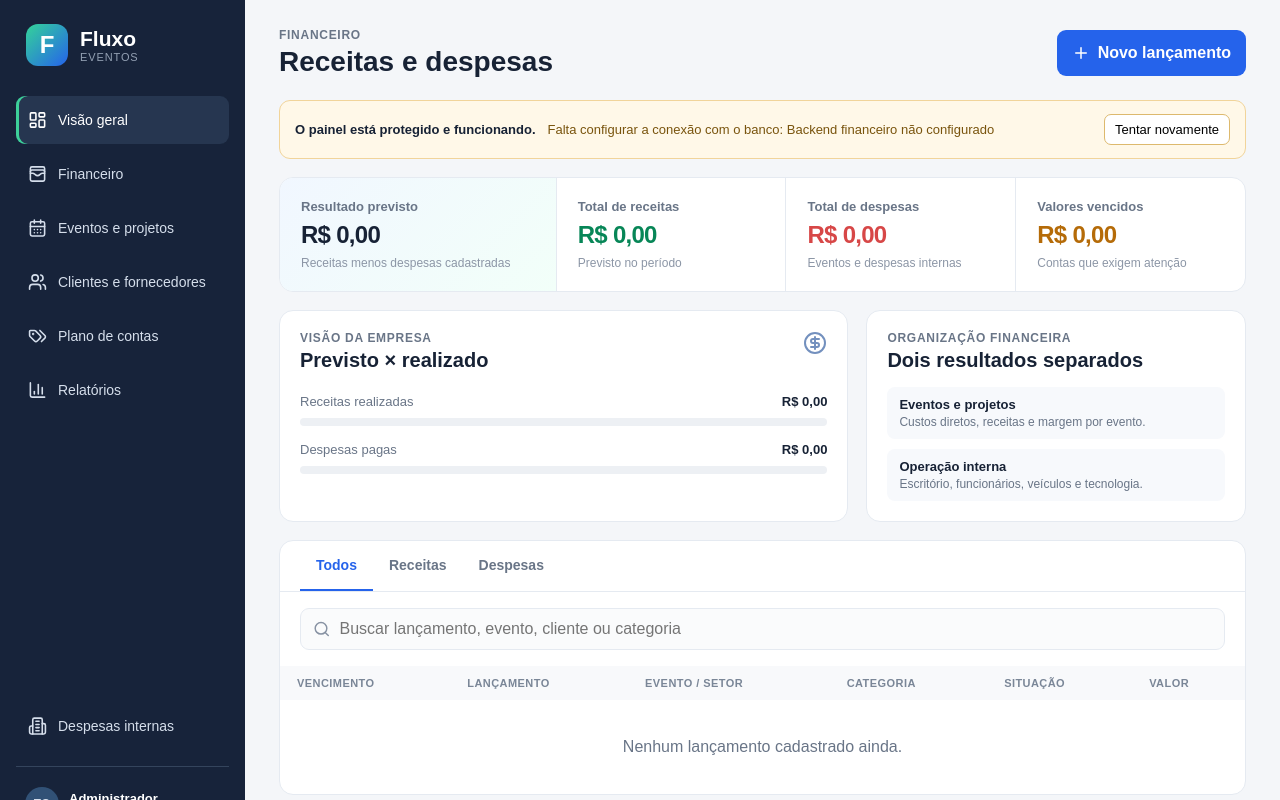
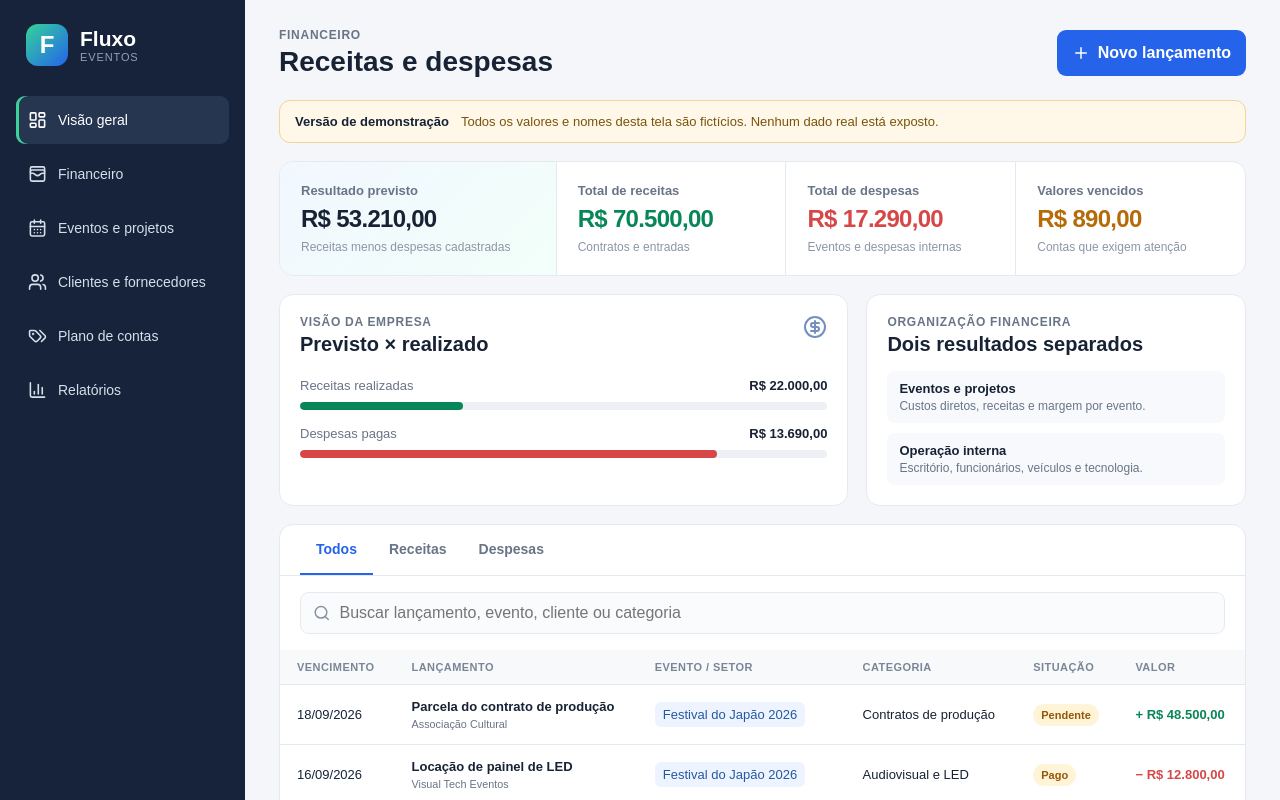
Before and after one commit to jamaleto/gerenciador-financeiro, a Next.js app in the folder web/: page / in a window 1280 px wide. Shown: the top 800 px of the page. Built offline with nearby package versions, Linux system fonts and the light colour scheme; no server answers.

Commit message:
test: exibir painel demonstrativo sem senha

```diff
--- a/web/app/page.tsx
+++ b/web/app/page.tsx
@@ -1,19 +1,23 @@
 "use client";
-import {useEffect,useMemo,useState} from "react";
+import {useMemo,useState} from "react";
 import {BarChart3,Building2,CalendarDays,CircleDollarSign,LayoutDashboard,Menu,Plus,Search,Tags,Users,WalletCards,X} from "lucide-react";
-type Entry={id:string;type:"INCOME"|"EXPENSE";description:string;party_name?:string;project_name?:string;category_name?:string;next_due_date?:string;total_cents:number;status:string};
-type Dashboard={income_planned_cents:number;expense_planned_cents:number;income_realized_cents:number;expense_realized_cents:number;overdue_cents:number};
-const zero:Dashboard={income_planned_cents:0,expense_planned_cents:0,income_realized_cents:0,expense_realized_cents:0,overdue_cents:0};
-const money=(v:number)=>new Intl.NumberFormat("pt-BR",{style:"currency",currency:"BRL"}).format(Number(v||0)/100);
+type Entry={id:string;type:"INCOME"|"EXPENSE";description:string;party:string;project:string;category:string;due:string;total:number;status:string};
+const entries:Entry[]=[
+{id:"1",type:"INCOME",description:"Parcela do contrato de produção",party:"Associação Cultural",project:"Festival do Japão 2026",category:"Contratos de produção",due:"18/09/2026",total:4850000,status:"Pendente"},
+{id:"2",type:"EXPENSE",description:"Locação de painel de LED",party:"Visual Tech Eventos",project:"Festival do Japão 2026",category:"Audiovisual e LED",due:"16/09/2026",total:1280000,status:"Pago"},
+{id:"3",type:"EXPENSE",description:"Equipe de recepção",party:"Equipe operacional",project:"Congresso Mulheres 2026",category:"Equipe e freelancers",due:"15/09/2026",total:360000,status:"Pendente"},
+{id:"4",type:"INCOME",description:"Sinal do contrato",party:"Cliente Norte",project:"Inauguração Cliente Norte",category:"Contratos de produção",due:"10/09/2026",total:2200000,status:"Recebido"},
+{id:"5",type:"EXPENSE",description:"Hospedagem VPS e sistemas",party:"Fornecedor de tecnologia",project:"Administração interna",category:"Softwares e tecnologia",due:"08/09/2026",total:89000,status:"Pago"}];
+const brl=(v:number)=>new Intl.NumberFormat("pt-BR",{style:"currency",currency:"BRL"}).format(v/100);
 export default function Home(){
- const [d,setD]=useState(zero),[entries,setEntries]=useState<Entry[]>([]),[error,setError]=useState(""),[loading,setLoading]=useState(true),[tab,setTab]=useState("Todos"),[query,setQuery]=useState(""),[nav,setNav]=useState(false);
- async function load(){setLoading(true);setError("");try{const [a,b]=await Promise.all([fetch("/api/dashboard"),fetch("/api/entries")]);const aj=await a.json(),bj=await b.json();if(!a.ok||!b.ok)throw new Error(aj.error||bj.error);setD(aj);setEntries(bj)}catch(e){setError(e instanceof Error?e.message:"Falha ao carregar dados")}finally{setLoading(false)}}useEffect(()=>{load()},[]);
- const list=useMemo(()=>entries.filter(e=>(tab==="Todos"||e.type===(tab==="Receitas"?"INCOME":"EXPENSE"))&&[e.description,e.party_name,e.project_name,e.category_name].join(" ").toLowerCase().includes(query.toLowerCase())),[entries,tab,query]);
- return <div className="shell"><aside className={nav?"sidebar open":"sidebar"}><div className="brand"><i>F</i><span><b>Fluxo</b><small>EVENTOS</small></span></div><button className="close" onClick={()=>setNav(false)}><X/></button><nav><a className="active"><LayoutDashboard/>Visão geral</a><a><WalletCards/>Financeiro</a><a><CalendarDays/>Eventos e projetos</a><a><Users/>Clientes e fornecedores</a><a><Tags/>Plano de contas</a><a><BarChart3/>Relatórios</a></nav><div className="bottom"><a><Building2/>Despesas internas</a><div className="profile"><i>TG</i><span><b>Administrador</b><small>Empresa de eventos</small></span></div></div></aside>
+ const [tab,setTab]=useState("Todos"),[query,setQuery]=useState(""),[nav,setNav]=useState(false);
+ const list=useMemo(()=>entries.filter(e=>(tab==="Todos"||e.type===(tab==="Receitas"?"INCOME":"EXPENSE"))&&Object.values(e).join(" ").toLowerCase().includes(query.toLowerCase())),[tab,query]);
+ const income=entries.filter(e=>e.type==="INCOME").reduce((s,e)=>s+e.total,0),expense=entries.filter(e=>e.type==="EXPENSE").reduce((s,e)=>s+e.total,0);
+ return <div className="shell"><aside className={nav?"sidebar open":"sidebar"}><div className="brand"><i>F</i><span><b>Fluxo</b><small>EVENTOS</small></span></div><button className="close" onClick={()=>setNav(false)}><X/></button><nav><a className="active"><LayoutDashboard/>Visão geral</a><a><WalletCards/>Financeiro</a><a><CalendarDays/>Eventos e projetos</a><a><Users/>Clientes e fornecedores</a><a><Tags/>Plano de contas</a><a><BarChart3/>Relatórios</a></nav><div className="bottom"><a><Building2/>Despesas internas</a><div className="profile"><i>TG</i><span><b>Modo demonstração</b><small>Dados fictícios</small></span></div></div></aside>
  <main className="content"><header><button className="hamb" onClick={()=>setNav(true)}><Menu/></button><div><p>Financeiro</p><h1>Receitas e despesas</h1></div><button className="primary"><Plus/>Novo lançamento</button></header>
- {error&&<section className="notice"><b>O painel está protegido e funcionando.</b><span>Falta configurar a conexão com o banco: {error}</span><button onClick={load}>Tentar novamente</button></section>}
- <section className="cards"><article className="featured"><span>Resultado previsto</span><strong>{money(Number(d.income_planned_cents)-Number(d.expense_planned_cents))}</strong><small>Receitas menos despesas cadastradas</small></article><article><span>Total de receitas</span><strong className="green">{money(d.income_planned_cents)}</strong><small>Previsto no período</small></article><article><span>Total de despesas</span><strong className="red">{money(d.expense_planned_cents)}</strong><small>Eventos e despesas internas</small></article><article><span>Valores vencidos</span><strong className="amber">{money(d.overdue_cents)}</strong><small>Contas que exigem atenção</small></article></section>
- <section className="split"><article><div className="section-title"><div><p>Visão da empresa</p><h2>Previsto × realizado</h2></div><CircleDollarSign/></div><div className="bars"><label>Receitas realizadas <b>{money(d.income_realized_cents)}</b><span><i style={{width:`${Math.min(100,Number(d.income_realized_cents)/(Number(d.income_planned_cents)||1)*100)}%`}}/></span></label><label>Despesas pagas <b>{money(d.expense_realized_cents)}</b><span className="expense"><i style={{width:`${Math.min(100,Number(d.expense_realized_cents)/(Number(d.expense_planned_cents)||1)*100)}%`}}/></span></label></div></article><article><p>Organização financeira</p><h2>Dois resultados separados</h2><div className="mini"><div><b>Eventos e projetos</b><span>Custos diretos, receitas e margem por evento.</span></div><div><b>Operação interna</b><span>Escritório, funcionários, veículos e tecnologia.</span></div></div></article></section>
- <section className="work"><div className="tabs">{["Todos","Receitas","Despesas"].map(t=><button key={t} className={tab===t?"active":""} onClick={()=>setTab(t)}>{t}</button>)}</div><div className="tools"><label><Search/><input value={query} onChange={e=>setQuery(e.target.value)} placeholder="Buscar lançamento, evento, cliente ou categoria"/></label></div><div className="table"><table><thead><tr><th>Vencimento</th><th>Lançamento</th><th>Evento / setor</th><th>Categoria</th><th>Situação</th><th>Valor</th></tr></thead><tbody>{list.map(e=><tr key={e.id}><td>{e.next_due_date?new Date(e.next_due_date+"T12:00").toLocaleDateString("pt-BR"):"—"}</td><td><b>{e.description}</b><small>{e.party_name||"Sem pessoa vinculada"}</small></td><td><em>{e.project_name||"Administração interna"}</em></td><td>{e.category_name||"—"}</td><td><span className="status">{e.status}</span></td><td className={e.type==="INCOME"?"green value":"red value"}>{e.type==="INCOME"?"+ ":"− "}{money(e.total_cents)}</td></tr>)}</tbody></table>{loading&&<div className="empty">Carregando informações financeiras…</div>}{!loading&&!list.length&&<div className="empty">Nenhum lançamento cadastrado ainda.</div>}</div></section>
+ <section className="notice"><b>Versão de demonstração</b><span>Todos os valores e nomes desta tela são fictícios. Nenhum dado real está exposto.</span></section>
+ <section className="cards"><article className="featured"><span>Resultado previsto</span><strong>{brl(income-expense)}</strong><small>Receitas menos despesas cadastradas</small></article><article><span>Total de receitas</span><strong className="green">{brl(income)}</strong><small>Contratos e entradas</small></article><article><span>Total de despesas</span><strong className="red">{brl(expense)}</strong><small>Eventos e despesas internas</small></article><article><span>Valores vencidos</span><strong className="amber">{brl(89000)}</strong><small>Contas que exigem atenção</small></article></section>
+ <section className="split"><article><div className="section-title"><div><p>Visão da empresa</p><h2>Previsto × realizado</h2></div><CircleDollarSign/></div><div className="bars"><label>Receitas realizadas <b>{brl(2200000)}</b><span><i style={{width:"31%"}}/></span></label><label>Despesas pagas <b>{brl(1369000)}</b><span className="expense"><i style={{width:"79%"}}/></span></label></div></article><article><p>Organização financeira</p><h2>Dois resultados separados</h2><div className="mini"><div><b>Eventos e projetos</b><span>Custos diretos, receitas e margem por evento.</span></div><div><b>Operação interna</b><span>Escritório, funcionários, veículos e tecnologia.</span></div></div></article></section>
+ <section className="work"><div className="tabs">{["Todos","Receitas","Despesas"].map(t=><button key={t} className={tab===t?"active":""} onClick={()=>setTab(t)}>{t}</button>)}</div><div className="tools"><label><Search/><input value={query} onChange={e=>setQuery(e.target.value)} placeholder="Buscar lançamento, evento, cliente ou categoria"/></label></div><div className="table"><table><thead><tr><th>Vencimento</th><th>Lançamento</th><th>Evento / setor</th><th>Categoria</th><th>Situação</th><th>Valor</th></tr></thead><tbody>{list.map(e=><tr key={e.id}><td>{e.due}</td><td><b>{e.description}</b><small>{e.party}</small></td><td><em>{e.project}</em></td><td>{e.category}</td><td><span className="status">{e.status}</span></td><td className={e.type==="INCOME"?"green value":"red value"}>{e.type==="INCOME"?"+ ":"− "}{brl(e.total)}</td></tr>)}</tbody></table>{!list.length&&<div className="empty">Nenhum lançamento encontrado.</div>}</div></section>
  </main></div>
 }
```
